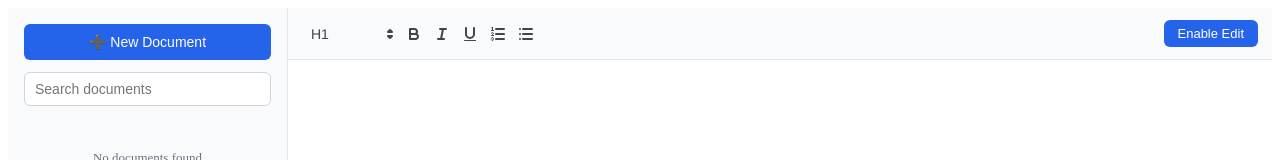
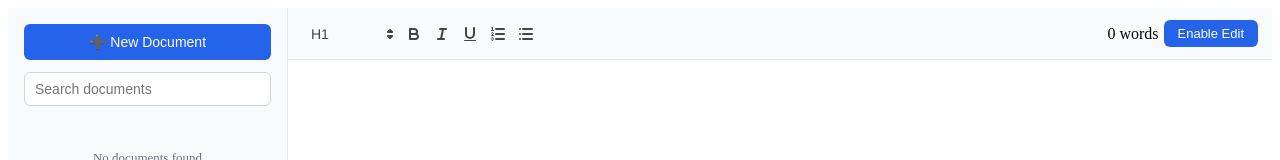
Before and after one commit to Abdullah-abd/EdiDox, a React (Vite) app: page / in a window 1280 px wide. Shown: the top 160 px of the page. Built offline with nearby package versions, Linux system fonts and the light colour scheme.

Commit message:
added word count

```diff
--- a/src/components/Header/Header.css
+++ b/src/components/Header/Header.css
@@ -67,3 +67,7 @@
 .edit-toggle-btn:hover {
   background-color: #1d4ed8;
 }
+
+.word-count {
+  margin: 5px;
+}
--- a/src/components/Header/Header.jsx
+++ b/src/components/Header/Header.jsx
@@ -1,45 +1,7 @@
-// import "react-quill/dist/quill.snow.css";
-// import "./Header.css";
-
-// function Header({ isEditing, onToggleEdit }) {
-//   return (
-//     <header className="editor-header">
-//       {/* Toolbar */}
-//       <div
-//         id="editor-toolbar"
-//         className={`toolbar-left ql-toolbar ql-snow ${
-//           !isEditing ? "toolbar-disabled" : ""
-//         }`}
-//       >
-//         <select className="ql-header">
-//           <option value="1">H1</option>
-//           <option value="2">H2</option>
-//           <option value="">Normal</option>
-//         </select>
-
-//         <button className="ql-bold" />
-//         <button className="ql-italic" />
-//         <button className="ql-underline" />
-
-//         <button className="ql-list" value="ordered" />
-//         <button className="ql-list" value="bullet" />
-//       </div>
-
-//       {/* Action */}
-//       <div className="toolbar-right">
-//         <button className="edit-toggle-btn" onClick={onToggleEdit}>
-//           {isEditing ? "Disable Edit" : "Enable Edit"}
-//         </button>
-//       </div>
-//     </header>
-//   );
-// }
-
-// export default Header;
 import "react-quill/dist/quill.snow.css";
 import "./Header.css";
 
-function Header({ isEditing, onToggleEdit }) {
+function Header({ isEditing, wordCount, onToggleEdit }) {
   return (
     <header className="editor-header">
       {/* Toolbar */}
@@ -65,6 +27,7 @@ function Header({ isEditing, onToggleEdit }) {
 
       {/* Action */}
       <div className="toolbar-right">
+        <span className="word-count">{wordCount} words</span>
         <button className="edit-toggle-btn" onClick={onToggleEdit}>
           {isEditing ? "Disable Edit" : "Enable Edit"}
         </button>
--- a/src/pages/Edit/Edit.jsx
+++ b/src/pages/Edit/Edit.jsx
@@ -87,6 +87,7 @@ function Edit() {
   const location = useLocation();
   const navigate = useNavigate();
   const [searchParams] = useSearchParams();
+  const [wordCount, setWordCount] = useState(0);
 
   const [content, setContent] = useState("");
 
@@ -110,6 +111,19 @@ function Edit() {
       navigate(`/view/${id}`, { replace: true });
     }
   }, [id, isEditRoute, navigate]);
+  useEffect(() => {
+    if (!content) {
+      setWordCount(0);
+      return;
+    }
+
+    // strip HTML tags
+    const text = content.replace(/<[^>]*>/g, "").trim();
+
+    const words = text.split(/\s+/).filter(Boolean);
+
+    setWordCount(words.length);
+  }, [content]);
 
   // AUTOSAVE (only in edit mode)
   useEffect(() => {
@@ -142,7 +156,11 @@ function Edit() {
       <Sidebar />
 
       <div className="main-area">
-        <Header isEditing={isEditing} onToggleEdit={handleToggleEdit} />
+        <Header
+          isEditing={isEditing}
+          wordCount={wordCount}
+          onToggleEdit={handleToggleEdit}
+        />
 
         <Editor value={content} onChange={setContent} isEditing={isEditing} />
       </div>
```
